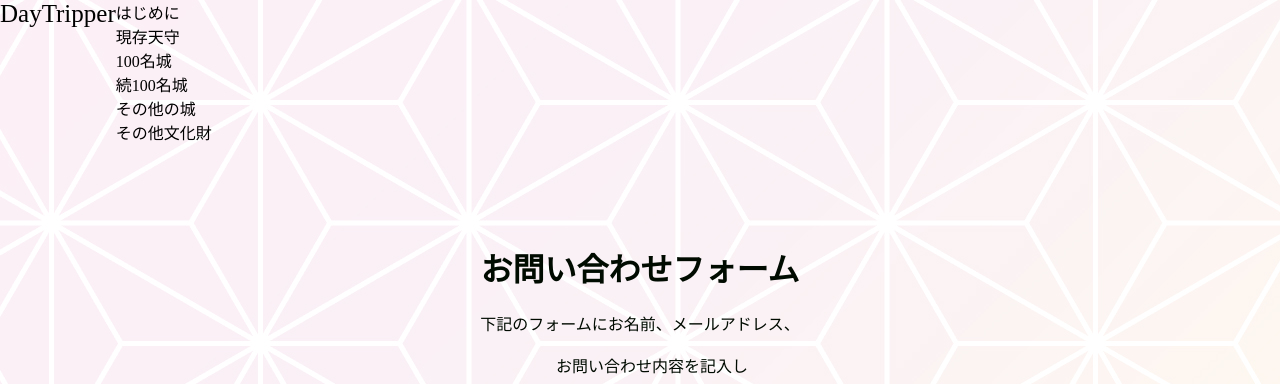
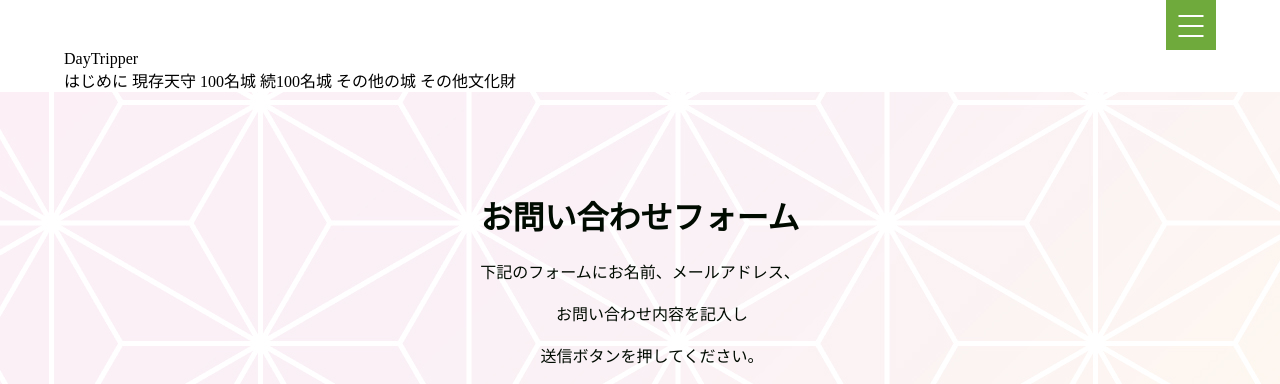
Before and after one commit to masashikuwahara/DayTripper, a PHP site: page /contact/ in a window 1280 px wide. Shown: the top 384 px of the page. Run offline with PHP 8.4, Linux system fonts and the light colour scheme.

Commit message:
contactページ更新

```diff
--- a/contact/header.php
+++ b/contact/header.php
@@ -1,23 +1,43 @@
-<header>
-  <nav>
-    <div class="drawer">
-      <div id="logo"><a href="../index.php">DayTripper</a></div>
-      <div class="Toggle">
+<header id="header" class="header">
+  <div id="header-inner" class="header-inner content-wrpper">
+    <!-- ハンバーガーボタン -->
+    <div id="header-hamburger">
       <span></span>
       <span></span>
       <span></span>
     </div>
+    <div class="logo"><a href="../index.php">DayTripper</a></div>
+    <div class="menu">
+      <a class="menu-btn" href="../intro.php">はじめに</a>
+      <a class="menu-btn" href="../genzon.php">現存天守</a>
+      <a class="menu-btn" href="../100_castles.php">100名城</a>
+      <a class="menu-btn" href="../sequel_100_castles.php">続100名城</a>
+      <a class="menu-btn" href="../other_castles.php">その他の城</a>
+      <a class="menu-btn" href="../cultural_property.php">その他文化財</a>
+    </div>
   </div>
 
-    <div class="menu">
-      <ul>
-        <li><a href="../intro.php">はじめに</a></li>
-        <li><a href="../genzon.php">現存天守</a></li>
-        <li><a href="../100_castles.php">100名城</a></li>
-        <li><a href="../sequel_100_castles.php">続100名城</a></li>
-        <li><a href="../other_castles.php">その他の城</a></li>
-        <li><a href="../cultural_property.php">その他文化財</a></li>
+  <!-- ハンバーガーウィンドウ -->
+  <div id="hamburger-window">
+    <ul class="hamburger-window__nav-list">
+      <li class="hamburger-window__link">
+        <a class="acordion-btn" href="../intro.php">はじめに</a>
+      </li>
+      <li class="hamburger-window__link">
+        <a class="acordion-btn" href="../genzon.php">現存天守</a>
+      </li>
+      <li class="hamburger-window__link">
+        <a class="acordion-btn" href="../100_castles.php">100名城</a>
+      </li>
+      <li class="hamburger-window__link">
+        <a class="acordion-btn" href="../sequel_100_castles.php">続100名城</a>
+      </li>
+      <li class="hamburger-window__link">
+        <a class="acordion-btn" href="../other_castles.php">その他の城</a>
+      </li>
+      <li class="hamburger-window__link">
+        <a class="acordion-btn" href="../cultural_property.php">その他文化財</a>
+      </li>
     </ul>
   </div>
-  </nav>
 </header>
--- a/contact/index.php
+++ b/contact/index.php
@@ -52,7 +52,8 @@
   <body>
     <script>
     function submitChk () {
-      var flag = confirm ( "送信してもよろしいですか？\n\n送信したくない場合は[キャンセル]ボタンを押して下さい");
+      var flag = confirm (`送信してもよろしいですか？
+      \n\n送信したくない場合は[キャンセル]ボタンを押して下さい`);
       return flag;
     }
     </script>
@@ -74,7 +75,6 @@
         <input class="btn" type="submit" value="送信">
       </form>
     </div>
-    <script src="https://ajax.googleapis.com/ajax/libs/jquery/3.4.1/jquery.min.js"></script>
     <script type="text/javascript" src="../menu.js"></script>
     <?php include('../footer.php'); ?>
   </body>
```
Lines whose indentation alone changed are shown as unchanged.
